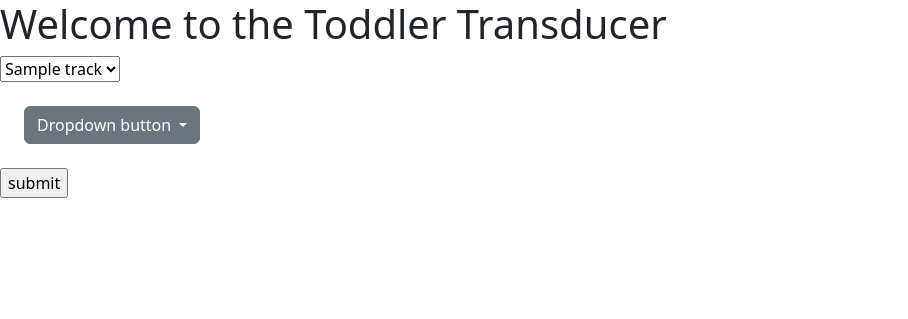
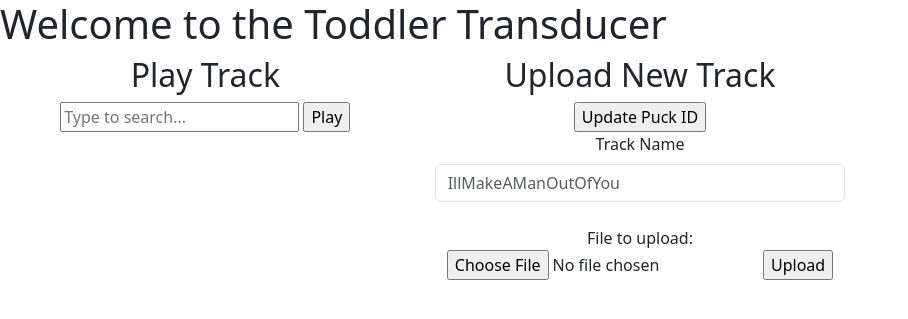
Before and after one commit to EchoDel/ToddlerTransducer, a Flask app: template src/toddler_transducer/web_ui/templates/index.html in a window 1280 px wide. Shown: the top 319 px of the page, without its empty margins (0-908 px from the left). Run offline with Flask 3, Linux system fonts and the light colour scheme; the template is opened without the code that fills it: most values are stand-ins (such as "Sample title", 1, 10 or a date in 2020).

Commit message:
Got music playing and song uploading working from a webpage

```diff
--- a/src/toddler_transducer/audio_file_manager.py
+++ b/src/toddler_transducer/audio_file_manager.py
@@ -1,4 +1,7 @@
 from .config import AUDIO_FILE_BASE_PATH
+from .metadata import load_metadata
+
 
 def get_current_files():
-    return {x.name: x for x in AUDIO_FILE_BASE_PATH.glob('*')}
+    metadata = load_metadata()
+    return {x['track_name']: x['file_name'] for x in metadata.values()}
--- a/src/toddler_transducer/config.py
+++ b/src/toddler_transducer/config.py
@@ -1,3 +1,4 @@
 from pathlib import Path
 
 AUDIO_FILE_BASE_PATH = Path('./audio_files')
+METADATA_FILE_PATH = AUDIO_FILE_BASE_PATH / 'metadata'
--- a/src/toddler_transducer/web_ui/templates/index.html
+++ b/src/toddler_transducer/web_ui/templates/index.html
@@ -9,42 +9,39 @@
     <script src="https://cdn.jsdelivr.net/npm/bootstrap@5.3.0/dist/js/bootstrap.bundle.min.js"></script>
 </head>
 <body>
+<div>
     <h1>Welcome to the Toddler Transducer</h1>
+    <div class="row">
+        <div class="col-4" style="text-align: center;">
+            <h2>Play Track</h2>
+            <form action="/play_track" method="post">
 
-<form action="/submit" method="post">
-    <select name=AudioTrack method="GET" action="/">
+                <input list="audio_track_options" name="AudioTrackName" id="AudioTrackName" placeholder="Type to search...">
+                <datalist id="audio_track_options">
                     {% for track in playable_tracks %}
                         <option value= "{{track}}" SELECTED>{{track}}</option>"
                     {% endfor %}
-    </select>
+                </datalist>
 
-    <div class="dropdown m-4">
-        <button class="btn btn-secondary
-                       dropdown-toggle"
-                type="button"
-                id="dropdownMenuButton1"
-                data-bs-toggle="dropdown"
-                aria-expanded="false">
-            Dropdown button
-        </button>
-        <ul class="dropdown-menu pt-0"
-            aria-labelledby="dropdownMenuButton1">
-            <input type="text"
-                   class="form-control
-                          border-0 border-bottom
-                          shadow-none mb-2"
-                   placeholder="Search..."
-{% autoescape false %}
-                   oninput='handleInput({{ playable_tracks_list }})'>
-{% endautoescape %}
-        </ul>
+                <input type="submit" name="PlayTrack" value="Play">
+            </form>
         </div>
+        <div class="col-4" style="text-align: center;">
+            <h2>Upload New Track</h2>
+            <form action="/upload_track" method="post">
+                <input type="submit" name="UpdatePuckID" value="Update Puck ID"><br>
+            </form>
+            <form action="/upload_track" method="post" enctype = "multipart/form-data">
+                <label for="TrackName" class="form-label">Track Name</label>
+                <input type="text" class="form-control" id="TrackName" placeholder="IllMakeAManOutOfYou" name="TrackName"><br>
 
-    <input type="submit" name="PlayTrack" value="submit">
+                <label for="TrackFile">File to upload:</label>
+                <input type="file" id="TrackFile" name="TrackFile">
+
+                <input type="submit" name="UploadFile" value="Upload">
             </form>
-<script src="{{url_for('static', filename='searchable_list.js')}}"></script>
-{% autoescape false %}
-<script>handleInput({{ playable_tracks_list }})</script>
-{% endautoescape %}
+        </div>
+    </div>
+</div>
 </body>
 </html>
```
Also changed, not shown: src/toddler_transducer/metadata.py (added, +17 -0 lines), src/toddler_transducer/rfid.py (+8 -2 lines), src/toddler_transducer/web_ui/root.py (+32 -5 lines), 3 other files. Lines whose indentation alone changed are shown as unchanged.
